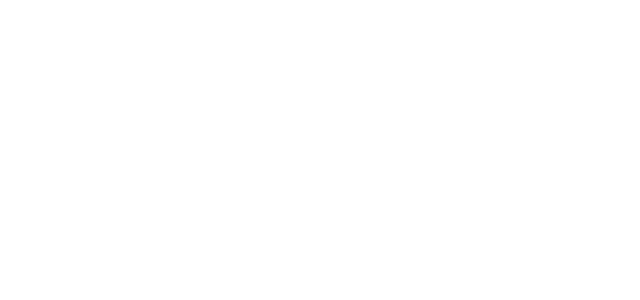
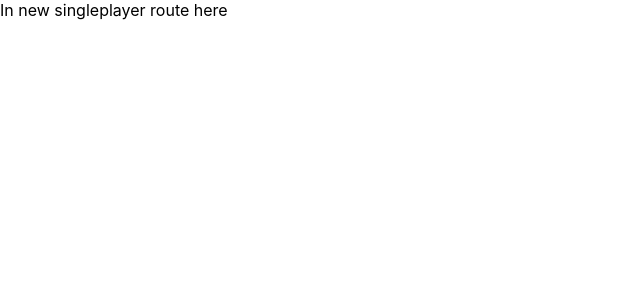
Before and after one commit to Nedomas/el-backo-frontend-steps, a React (Create React App) app: page /singleplayer/new in a window 1280 px wide. Shown: the top 300 px of the page, without its empty margins (0-640 px from the left). Built offline with nearby package versions, Linux system fonts and the light colour scheme.

Commit message:
5 - Add /singleplayer/new route and SingleplayerNew component

```diff
--- a/src/App.js
+++ b/src/App.js
@@ -1,11 +1,13 @@
 import React from 'react';
 import { BrowserRouter as Router, Switch, Route } from 'react-router-dom';
 import Index from './components/Index'
+import SingleplayerNew from './components/SingleplayerNew'
 
 export default () => (
   <Router>
     <Switch>
       <Route path='/' exact component={Index} />
+      <Route path='/singleplayer/new' exact component={SingleplayerNew} />
     </Switch>
   </Router>
 )
--- /dev/null
+++ b/src/components/SingleplayerNew.js
@@ -0,0 +1,7 @@
+import React from 'react'
+
+export default () => (
+  <div>
+    In new singleplayer route here
+  </div>
+)
```
